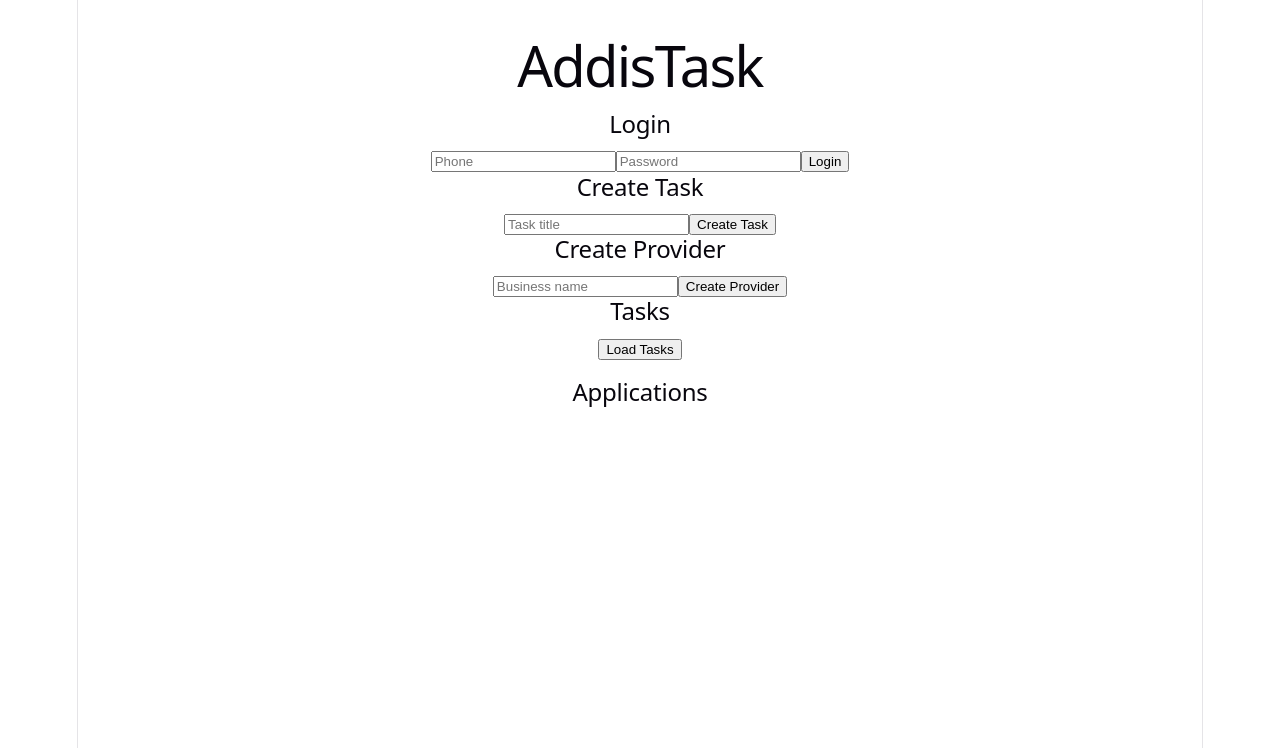
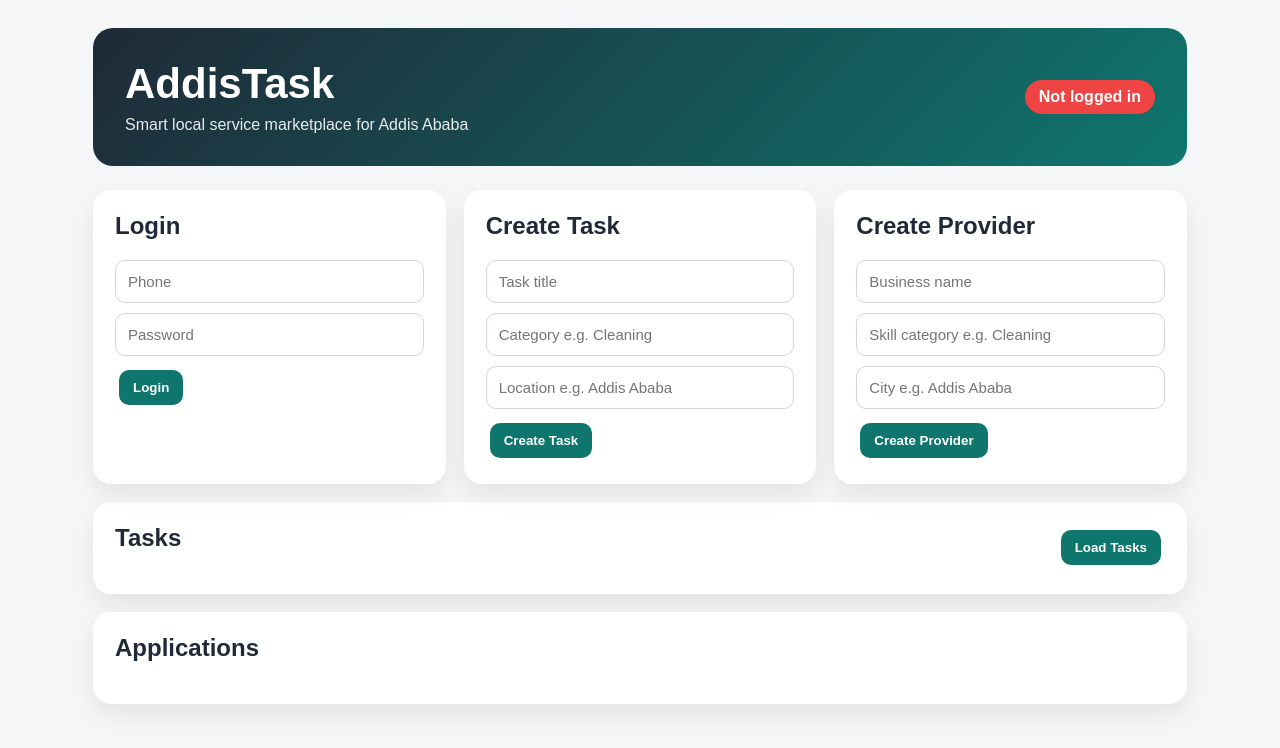
Before and after one commit to kiti17/AddisTask, a React app in the folder frontend/: page / in a window 1280 px wide. Shown: the top 748 px of the page. Built offline with nearby package versions, Linux system fonts and the light colour scheme; the HTML template or start-up script is replaced by a standard one.

Commit message:
Improve AddisTask frontend workflow

```diff
--- a/frontend/src/App.css
+++ b/frontend/src/App.css
@@ -1,184 +1,149 @@
-.counter {
-  font-size: 16px;
-  padding: 5px 10px;
-  border-radius: 5px;
-  color: var(--accent);
-  background: var(--accent-bg);
-  border: 2px solid transparent;
-  transition: border-color 0.3s;
-  margin-bottom: 24px;
+* {
+  box-sizing: border-box;
+}
 
-  &:hover {
-    border-color: var(--accent-border);
+body {
+  margin: 0;
+  background: #f4f6f8;
+  color: #1f2937;
+  font-family: Arial, sans-serif;
 }
-  &:focus-visible {
-    outline: 2px solid var(--accent);
-    outline-offset: 2px;
-  }
+
+.page {
+  max-width: 1150px;
+  margin: 0 auto;
+  padding: 28px;
 }
 
 .hero {
-  position: relative;
-
-  .base,
-  .framework,
-  .vite {
-    inset-inline: 0;
-    margin: 0 auto;
+  background: linear-gradient(135deg, #1f2937, #0f766e);
+  color: white;
+  border-radius: 20px;
+  padding: 32px;
+  margin-bottom: 24px;
+  display: flex;
+  justify-content: space-between;
+  align-items: center;
 }
 
-  .base {
-    width: 170px;
-    position: relative;
-    z-index: 0;
+.hero h1 {
+  margin: 0;
+  font-size: 42px;
 }
 
-  .framework,
-  .vite {
-    position: absolute;
+.hero p {
+  margin: 8px 0 0;
+  opacity: 0.9;
 }
 
-  .framework {
-    z-index: 1;
-    top: 34px;
-    height: 28px;
-    transform: perspective(2000px) rotateZ(300deg) rotateX(44deg) rotateY(39deg)
-      scale(1.4);
+.badge {
+  background: #ef4444;
+  color: white;
+  padding: 8px 14px;
+  border-radius: 999px;
+  font-weight: bold;
 }
 
-  .vite {
-    z-index: 0;
-    top: 107px;
-    height: 26px;
-    width: auto;
-    transform: perspective(2000px) rotateZ(300deg) rotateX(40deg) rotateY(39deg)
-      scale(0.8);
+.badge.online {
+  background: #22c55e;
+}
+
+.grid {
+  display: grid;
+  grid-template-columns: repeat(3, 1fr);
+  gap: 18px;
+  margin-bottom: 18px;
+}
+
+.card {
+  background: white;
+  border-radius: 18px;
+  padding: 22px;
+  box-shadow: 0 10px 25px rgba(0,0,0,0.08);
+}
+
+.card h2 {
+  margin-top: 0;
+}
+
+.wide {
+  margin-bottom: 18px;
+}
+
+input {
+  width: 100%;
+  padding: 12px;
+  margin-bottom: 10px;
+  border: 1px solid #d1d5db;
+  border-radius: 10px;
+  font-size: 15px;
+}
+
+button {
+  border: none;
+  background: #0f766e;
+  color: white;
+  padding: 10px 14px;
+  border-radius: 10px;
+  cursor: pointer;
+  font-weight: bold;
+  margin: 4px;
+}
+
+button:hover {
+  background: #115e59;
+}
+
+.section-header {
+  display: flex;
+  justify-content: space-between;
+  align-items: center;
+}
+
+.list {
+  display: flex;
+  flex-direction: column;
+  gap: 12px;
+}
+
+.row {
+  border: 1px solid #e5e7eb;
+  border-radius: 14px;
+  padding: 14px;
+  display: flex;
+  justify-content: space-between;
+  align-items: center;
+  background: #fafafa;
+}
+
+.row p {
+  margin: 6px 0 0;
+  color: #6b7280;
+}
+
+.actions {
+  display: flex;
+  flex-wrap: wrap;
+  justify-content: flex-end;
+}
+
+.score {
+  background: #e0f2fe;
+  color: #075985;
+  padding: 8px 12px;
+  border-radius: 999px;
+  font-weight: bold;
+}
+
+@media (max-width: 850px) {
+  .grid {
+    grid-template-columns: 1fr;
+  }
+
+  .hero,
+  .row {
+    flex-direction: column;
+    align-items: flex-start;
+    gap: 12px;
   }
 }
-
-#center {
-  display: flex;
-  flex-direction: column;
-  gap: 25px;
-  place-content: center;
-  place-items: center;
-  flex-grow: 1;
-
-  @media (max-width: 1024px) {
-    padding: 32px 20px 24px;
-    gap: 18px;
-  }
-}
-
-#next-steps {
-  display: flex;
-  border-top: 1px solid var(--border);
-  text-align: left;
-
-  & > div {
-    flex: 1 1 0;
-    padding: 32px;
-    @media (max-width: 1024px) {
-      padding: 24px 20px;
-    }
-  }
-
-  .icon {
-    margin-bottom: 16px;
-    width: 22px;
-    height: 22px;
-  }
-
-  @media (max-width: 1024px) {
-    flex-direction: column;
-    text-align: center;
-  }
-}
-
-#docs {
-  border-right: 1px solid var(--border);
-
-  @media (max-width: 1024px) {
-    border-right: none;
-    border-bottom: 1px solid var(--border);
-  }
-}
-
-#next-steps ul {
-  list-style: none;
-  padding: 0;
-  display: flex;
-  gap: 8px;
-  margin: 32px 0 0;
-
-  .logo {
-    height: 18px;
-  }
-
-  a {
-    color: var(--text-h);
-    font-size: 16px;
-    border-radius: 6px;
-    background: var(--social-bg);
-    display: flex;
-    padding: 6px 12px;
-    align-items: center;
-    gap: 8px;
-    text-decoration: none;
-    transition: box-shadow 0.3s;
-
-    &:hover {
-      box-shadow: var(--shadow);
-    }
-    .button-icon {
-      height: 18px;
-      width: 18px;
-    }
-  }
-
-  @media (max-width: 1024px) {
-    margin-top: 20px;
-    flex-wrap: wrap;
-    justify-content: center;
-
-    li {
-      flex: 1 1 calc(50% - 8px);
-    }
-
-    a {
-      width: 100%;
-      justify-content: center;
-      box-sizing: border-box;
-    }
-  }
-}
-
-#spacer {
-  height: 88px;
-  border-top: 1px solid var(--border);
-  @media (max-width: 1024px) {
-    height: 48px;
-  }
-}
-
-.ticks {
-  position: relative;
-  width: 100%;
-
-  &::before,
-  &::after {
-    content: '';
-    position: absolute;
-    top: -4.5px;
-    border: 5px solid transparent;
-  }
-
-  &::before {
-    left: 0;
-    border-left-color: var(--border);
-  }
-  &::after {
-    right: 0;
-    border-right-color: var(--border);
-  }
-}
--- a/frontend/src/App.jsx
+++ b/frontend/src/App.jsx
@@ -1,5 +1,6 @@
 import { useState } from "react";
 import axios from "axios";
+import "./App.css";
 
 const API = "http://127.0.0.1:8000";
 
@@ -10,145 +11,212 @@ export default function App() {
 
   const [tasks, setTasks] = useState([]);
   const [taskTitle, setTaskTitle] = useState("");
+  const [taskCategory, setTaskCategory] = useState("");
+  const [taskLocation, setTaskLocation] = useState("");
 
   const [providerName, setProviderName] = useState("");
+  const [providerCategory, setProviderCategory] = useState("");
+  const [providerCity, setProviderCity] = useState("");
 
   const [selectedTask, setSelectedTask] = useState(null);
   const [matches, setMatches] = useState([]);
   const [applications, setApplications] = useState([]);
 
+  const authHeader = { headers: { Authorization: `Bearer ${token}` } };
+
   const login = async () => {
-    const res = await axios.post(`${API}/api/auth/login`, {
-      phone,
-      password,
-    });
+    try {
+      const res = await axios.post(`${API}/api/auth/login`, { phone, password });
       setToken(res.data.access_token);
-    alert("Logged in");
+      alert("Logged in successfully");
+    } catch (err) {
+      alert(err.response?.data?.detail || "Login failed");
+    }
   };
 
   const createTask = async () => {
+    try {
+      if (!token) return alert("Login first");
       await axios.post(
         `${API}/api/tasks/`,
         {
           title: taskTitle,
-        description: "Test",
-        category: "Plumbing",
-        location: "Addis Ababa",
+          description: "Customer task",
+          category: taskCategory,
+          location: taskLocation,
           budget: 50,
         },
-      {
-        headers: { Authorization: `Bearer ${token}` },
-      }
+        authHeader
       );
       alert("Task created");
+      loadTasks();
+    } catch (err) {
+      alert(err.response?.data?.detail || "Task creation failed");
+    }
   };
 
   const loadTasks = async () => {
+    try {
       const res = await axios.get(`${API}/api/tasks/`);
       setTasks(res.data);
+    } catch {
+      alert("Failed to load tasks");
+    }
   };
 
   const createProvider = async () => {
+    try {
+      if (!token) return alert("Login first");
       await axios.post(
         `${API}/api/providers/`,
         {
           business_name: providerName,
-        skill_category: "Plumbing",
-        city: "Addis Ababa",
+          skill_category: providerCategory,
+          city: providerCity,
         },
-      {
-        headers: { Authorization: `Bearer ${token}` },
-      }
+        authHeader
       );
       alert("Provider created");
+    } catch (err) {
+      alert(err.response?.data?.detail || "Provider creation failed");
+    }
   };
 
   const loadMatches = async (taskId) => {
+    try {
       setSelectedTask(taskId);
       const res = await axios.get(`${API}/api/providers/match/${taskId}`);
       setMatches(res.data);
+    } catch {
+      alert("Failed to load matches");
+    }
   };
 
   const applyToTask = async (taskId) => {
-    await axios.post(
-      `${API}/api/applications/`,
-      { task_id: taskId },
-      {
-        headers: { Authorization: `Bearer ${token}` },
+    try {
+      if (!token) return alert("Login first");
+      await axios.post(`${API}/api/applications/`, { task_id: taskId }, authHeader);
+      alert("Applied to task");
+    } catch (err) {
+      alert(err.response?.data?.detail || "Apply failed");
     }
-    );
-    alert("Applied!");
   };
 
   const loadApplications = async (taskId) => {
+    try {
       const res = await axios.get(`${API}/api/applications/task/${taskId}`);
       setApplications(res.data);
+    } catch {
+      alert("Failed to load applications");
+    }
   };
 
   const acceptApplication = async (id) => {
+    try {
+      if (!token) return alert("Login first");
       await axios.patch(
         `${API}/api/applications/${id}/status?status=accepted`,
         {},
-      {
-        headers: { Authorization: `Bearer ${token}` },
+        authHeader
+      );
+      alert("Accepted");
+      loadTasks();
+    } catch (err) {
+      alert(err.response?.data?.detail || "Accept failed");
     }
-    );
-    alert("Accepted!");
   };
 
   return (
-    <div style={{ padding: 20 }}>
+    <div className="page">
+      <header className="hero">
+        <div>
           <h1>AddisTask</h1>
+          <p>Smart local service marketplace for Addis Ababa</p>
+        </div>
+        <span className={token ? "badge online" : "badge"}>
+          {token ? "Logged in" : "Not logged in"}
+        </span>
+      </header>
 
+      <main className="grid">
+        <section className="card">
           <h2>Login</h2>
-      <input placeholder="Phone" onChange={(e) => setPhone(e.target.value)} />
-      <input type="password" placeholder="Password" onChange={(e) => setPassword(e.target.value)} />
+          <input placeholder="Phone" value={phone} onChange={(e) => setPhone(e.target.value)} />
+          <input placeholder="Password" type="password" value={password} onChange={(e) => setPassword(e.target.value)} />
           <button onClick={login}>Login</button>
+        </section>
 
+        <section className="card">
           <h2>Create Task</h2>
-      <input placeholder="Task title" onChange={(e) => setTaskTitle(e.target.value)} />
+          <input placeholder="Task title" value={taskTitle} onChange={(e) => setTaskTitle(e.target.value)} />
+          <input placeholder="Category e.g. Cleaning" value={taskCategory} onChange={(e) => setTaskCategory(e.target.value)} />
+          <input placeholder="Location e.g. Addis Ababa" value={taskLocation} onChange={(e) => setTaskLocation(e.target.value)} />
           <button onClick={createTask}>Create Task</button>
+        </section>
 
+        <section className="card">
           <h2>Create Provider</h2>
-      <input placeholder="Business name" onChange={(e) => setProviderName(e.target.value)} />
+          <input placeholder="Business name" value={providerName} onChange={(e) => setProviderName(e.target.value)} />
+          <input placeholder="Skill category e.g. Cleaning" value={providerCategory} onChange={(e) => setProviderCategory(e.target.value)} />
+          <input placeholder="City e.g. Addis Ababa" value={providerCity} onChange={(e) => setProviderCity(e.target.value)} />
           <button onClick={createProvider}>Create Provider</button>
+        </section>
+      </main>
 
+      <section className="card wide">
+        <div className="section-header">
           <h2>Tasks</h2>
           <button onClick={loadTasks}>Load Tasks</button>
+        </div>
 
-      <ul>
+        <div className="list">
           {tasks.map((t) => (
-          <li key={t.id}>
-            {t.title} ({t.status})
-            <button onClick={() => loadMatches(t.id)}>Match</button>
+            <div className="row" key={t.id}>
+              <div>
+                <strong>{t.title}</strong>
+                <p>{t.location} • {t.category} • Status: {t.status}</p>
+              </div>
+              <div className="actions">
+                <button onClick={() => loadMatches(t.id)}>Smart Match</button>
                 <button onClick={() => applyToTask(t.id)}>Apply</button>
                 <button onClick={() => loadApplications(t.id)}>Applications</button>
-          </li>
+              </div>
+            </div>
           ))}
-      </ul>
+        </div>
+      </section>
 
       {selectedTask && (
-        <>
-          <h2>Matched Providers</h2>
-          <ul>
+        <section className="card wide">
+          <h2>Matched Providers for Task #{selectedTask}</h2>
+          <div className="list">
             {matches.map((m) => (
-              <li key={m.provider_id}>
-                {m.business_name} - score: {m.match_score}
-              </li>
+              <div className="row" key={m.provider_id}>
+                <div>
+                  <strong>{m.business_name}</strong>
+                  <p>{m.skill_category} • {m.city}</p>
+                </div>
+                <span className="score">Score: {m.match_score}</span>
+              </div>
             ))}
-          </ul>
-        </>
+          </div>
+        </section>
       )}
 
+      <section className="card wide">
         <h2>Applications</h2>
-      <ul>
+        <div className="list">
           {applications.map((a) => (
-          <li key={a.application_id}>
-            {a.business_name} ({a.status})
+            <div className="row" key={a.application_id}>
+              <div>
+                <strong>{a.business_name}</strong>
+                <p>{a.skill_category} • {a.city} • Status: {a.status}</p>
+              </div>
               <button onClick={() => acceptApplication(a.application_id)}>Accept</button>
-          </li>
+            </div>
           ))}
-      </ul>
+        </div>
+      </section>
     </div>
   );
 }
--- a/frontend/src/index.css
+++ b/frontend/src/index.css
@@ -1,111 +1,21 @@
-:root {
-  --text: #6b6375;
-  --text-h: #08060d;
-  --bg: #fff;
-  --border: #e5e4e7;
-  --code-bg: #f4f3ec;
-  --accent: #aa3bff;
-  --accent-bg: rgba(170, 59, 255, 0.1);
-  --accent-border: rgba(170, 59, 255, 0.5);
-  --social-bg: rgba(244, 243, 236, 0.5);
-  --shadow:
-    rgba(0, 0, 0, 0.1) 0 10px 15px -3px, rgba(0, 0, 0, 0.05) 0 4px 6px -2px;
-
-  --sans: system-ui, 'Segoe UI', Roboto, sans-serif;
-  --heading: system-ui, 'Segoe UI', Roboto, sans-serif;
-  --mono: ui-monospace, Consolas, monospace;
-
-  font: 18px/145% var(--sans);
-  letter-spacing: 0.18px;
-  color-scheme: light dark;
-  color: var(--text);
-  background: var(--bg);
-  font-synthesis: none;
-  text-rendering: optimizeLegibility;
-  -webkit-font-smoothing: antialiased;
-  -moz-osx-font-smoothing: grayscale;
-
-  @media (max-width: 1024px) {
-    font-size: 16px;
-  }
+* {
+  box-sizing: border-box;
 }
 
-@media (prefers-color-scheme: dark) {
-  :root {
-    --text: #9ca3af;
-    --text-h: #f3f4f6;
-    --bg: #16171d;
-    --border: #2e303a;
-    --code-bg: #1f2028;
-    --accent: #c084fc;
-    --accent-bg: rgba(192, 132, 252, 0.15);
-    --accent-border: rgba(192, 132, 252, 0.5);
-    --social-bg: rgba(47, 48, 58, 0.5);
-    --shadow:
-      rgba(0, 0, 0, 0.4) 0 10px 15px -3px, rgba(0, 0, 0, 0.25) 0 4px 6px -2px;
-  }
-
-  #social .button-icon {
-    filter: invert(1) brightness(2);
-  }
+:root {
+  font-family: Arial, Helvetica, sans-serif;
+  color: #172033;
+  background: #eef3f7;
 }
 
 body {
   margin: 0;
+  min-width: 320px;
+  min-height: 100vh;
+  background: #eef3f7;
 }
 
-#root {
-  width: 1126px;
-  max-width: 100%;
-  margin: 0 auto;
-  text-align: center;
-  border-inline: 1px solid var(--border);
-  min-height: 100svh;
-  display: flex;
-  flex-direction: column;
-  box-sizing: border-box;
+button,
+input {
+  font-family: inherit;
 }
-
-h1,
-h2 {
-  font-family: var(--heading);
-  font-weight: 500;
-  color: var(--text-h);
-}
-
-h1 {
-  font-size: 56px;
-  letter-spacing: -1.68px;
-  margin: 32px 0;
-  @media (max-width: 1024px) {
-    font-size: 36px;
-    margin: 20px 0;
-  }
-}
-h2 {
-  font-size: 24px;
-  line-height: 118%;
-  letter-spacing: -0.24px;
-  margin: 0 0 8px;
-  @media (max-width: 1024px) {
-    font-size: 20px;
-  }
-}
-p {
-  margin: 0;
-}
-
-code,
-.counter {
-  font-family: var(--mono);
-  display: inline-flex;
-  border-radius: 4px;
-  color: var(--text-h);
-}
-
-code {
-  font-size: 15px;
-  line-height: 135%;
-  padding: 4px 8px;
-  background: var(--code-bg);
-}
```
Lines whose indentation alone changed are shown as unchanged.
